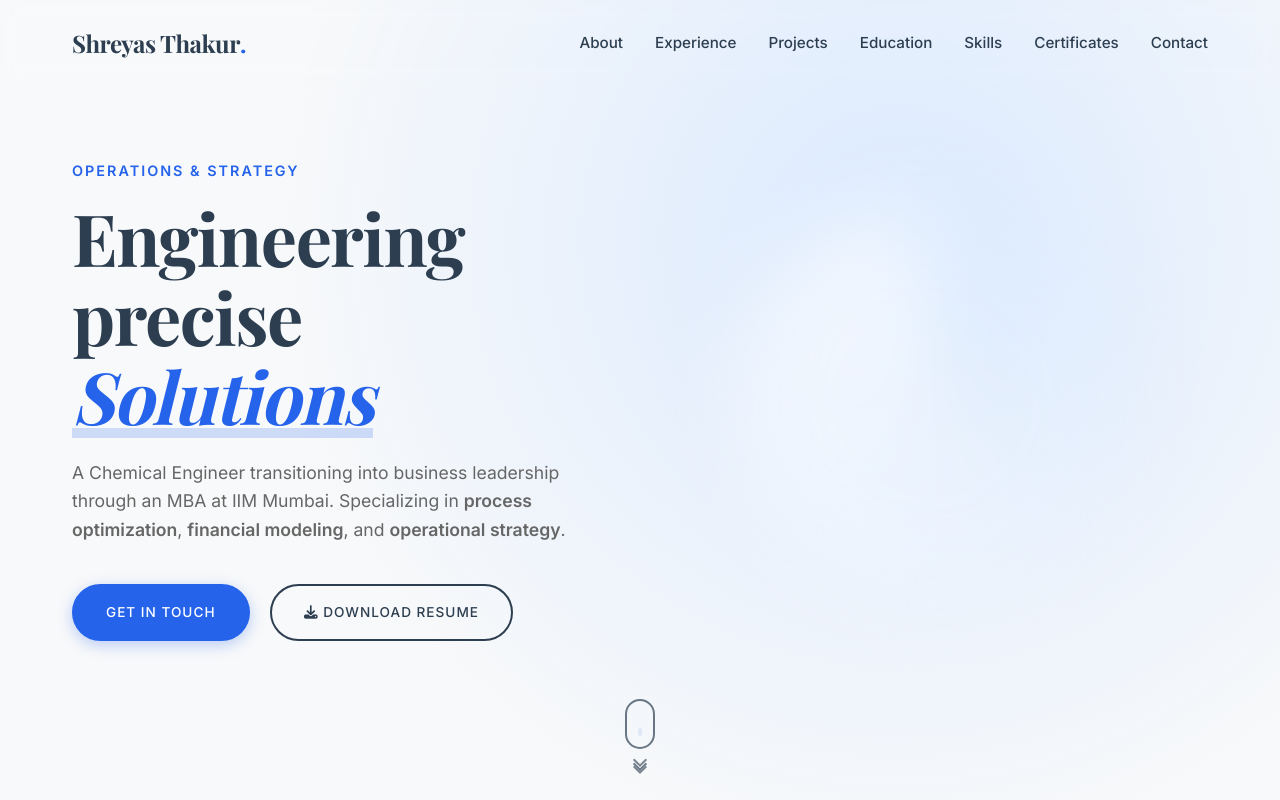
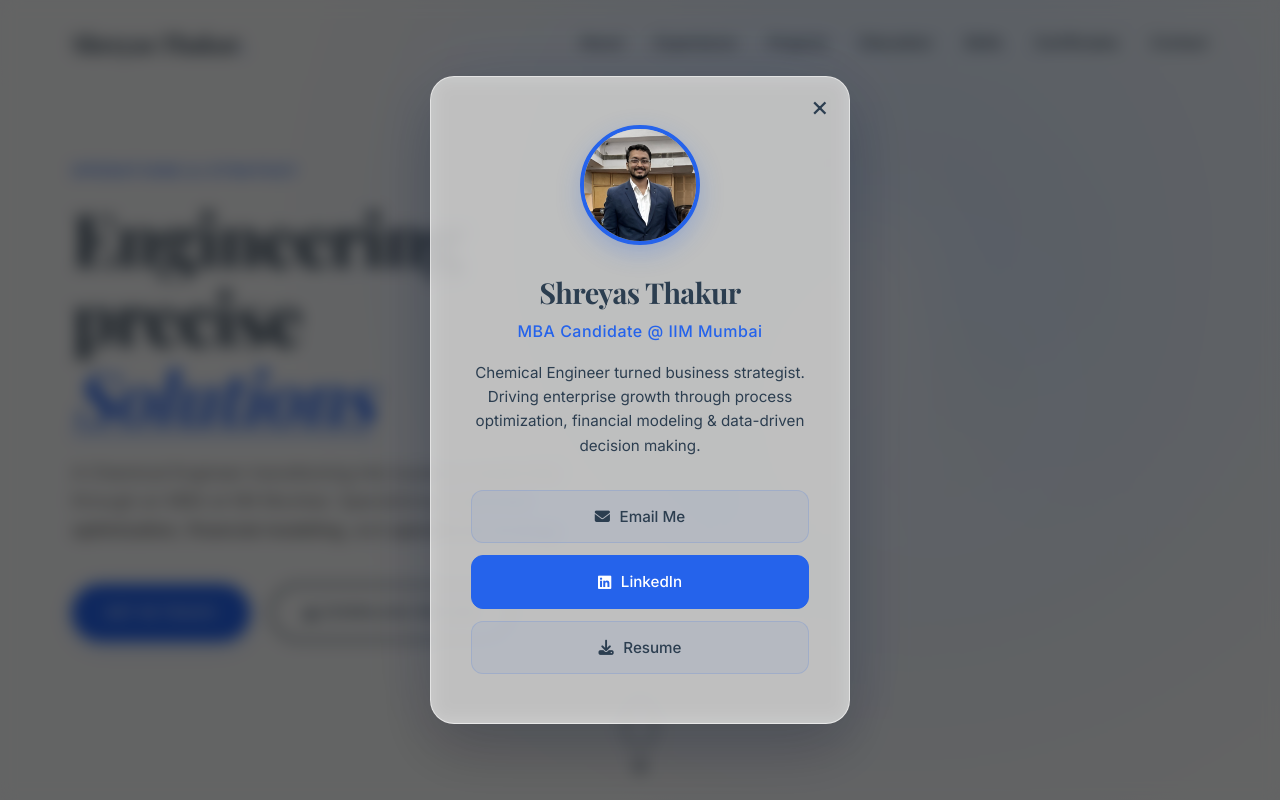
Before and after one commit to ShreyasThakur11/ShreyasThakur11.github.io, a plain HTML site: page Source Code/index.html in a window 1280 px wide. Both pictures are taken after a click on the link "Shreyas Thakur.". Shown: the top 800 px of the page. Drawn offline with nearby package versions, Linux system fonts and the light colour scheme; a web font is replaced by a local one.

Commit message:
Shreyas Thakur Portfolio
Co-authored-by: ShreyasThakur11 <thakursm11@gmail.com>

```diff
--- a/Source Code/assets/css/style.css
+++ b/Source Code/assets/css/style.css
@@ -1,7 +1,7 @@
 /*
  * Author: Amey Thakur
  * GitHub: https://github.com/amey-thakur
- * Date: 2026-02-17
+ * Date: 2026-07-01
  * License: MIT
  * Description: Main stylesheet for the portfolio website.
  */
@@ -2193,3 +2193,154 @@ footer {
     transform: translateY(-3px);
     box-shadow: 0 6px 20px rgba(37, 99, 235, 0.4);
 }
+
+/* ============================================
+   Digital Business Card Modal
+   ============================================ */
+
+.biz-card-content {
+    background: var(--glass-bg);
+    border: 1px solid var(--glass-border);
+    border-radius: 24px;
+    padding: 3rem 2.5rem;
+    width: 90%;
+    max-width: 420px;
+    position: relative;
+    text-align: center;
+    transform: translateY(30px) scale(0.95);
+    transition: transform 0.4s cubic-bezier(0.34, 1.56, 0.64, 1), opacity 0.3s ease;
+    box-shadow:
+        0 25px 60px rgba(0, 0, 0, 0.2),
+        0 0 80px rgba(37, 99, 235, 0.08);
+}
+
+#biz-card-modal.show .biz-card-content {
+    transform: translateY(0) scale(1);
+}
+
+/* Profile Photo */
+.biz-card-photo {
+    width: 120px;
+    height: 120px;
+    margin: 0 auto 1.5rem;
+    border-radius: 50%;
+    overflow: hidden;
+    border: 4px solid var(--accent-color);
+    box-shadow: 0 8px 25px rgba(37, 99, 235, 0.25);
+    transition: transform 0.3s ease;
+}
+
+.biz-card-photo:hover {
+    transform: scale(1.05);
+}
+
+.biz-card-photo img {
+    width: 100%;
+    height: 100%;
+    object-fit: cover;
+}
+
+/* Name */
+.biz-card-name {
+    font-family: var(--font-heading);
+    font-size: 1.8rem;
+    font-weight: 700;
+    color: var(--heading-color);
+    margin-bottom: 0.25rem;
+}
+
+/* Title */
+.biz-card-title {
+    font-size: 1rem;
+    font-weight: 500;
+    color: var(--accent-color);
+    margin-bottom: 1rem;
+    letter-spacing: 0.5px;
+}
+
+/* Pitch */
+.biz-card-pitch {
+    font-size: 0.95rem;
+    color: var(--light-text);
+    line-height: 1.6;
+    margin-bottom: 2rem;
+    max-width: 340px;
+    margin-left: auto;
+    margin-right: auto;
+}
+
+/* Action Buttons */
+.biz-card-actions {
+    display: flex;
+    flex-direction: column;
+    gap: 0.75rem;
+}
+
+.biz-card-btn {
+    display: flex;
+    align-items: center;
+    justify-content: center;
+    gap: 0.6rem;
+    padding: 0.85rem 1.5rem;
+    border-radius: 12px;
+    font-size: 0.95rem;
+    font-weight: 500;
+    text-decoration: none;
+    transition: all 0.3s ease;
+    background: rgba(37, 99, 235, 0.06);
+    color: var(--text-color);
+    border: 1px solid rgba(37, 99, 235, 0.15);
+}
+
+.biz-card-btn:hover {
+    background: rgba(37, 99, 235, 0.12);
+    border-color: var(--accent-color);
+    color: var(--accent-color);
+    transform: translateY(-2px);
+    box-shadow: 0 4px 15px rgba(37, 99, 235, 0.15);
+}
+
+.biz-card-btn-accent {
+    background: var(--accent-color);
+    color: white;
+    border-color: var(--accent-color);
+}
+
+.biz-card-btn-accent:hover {
+    background: #1d4ed8;
+    color: white;
+    border-color: #1d4ed8;
+}
+
+/* Close Button */
+.close-biz-card {
+    position: absolute;
+    top: 15px;
+    right: 20px;
+    font-size: 28px;
+    color: var(--light-text);
+    cursor: pointer;
+    transition: color 0.3s ease;
+    line-height: 1;
+}
+
+.close-biz-card:hover {
+    color: var(--accent-color);
+}
+
+/* Mobile Responsive */
+@media (max-width: 480px) {
+    .biz-card-content {
+        padding: 2rem 1.5rem;
+        border-radius: 20px;
+    }
+
+    .biz-card-photo {
+        width: 100px;
+        height: 100px;
+    }
+
+    .biz-card-name {
+        font-size: 1.5rem;
+    }
+}
--- a/Source Code/assets/js/main.js
+++ b/Source Code/assets/js/main.js
@@ -1,7 +1,7 @@
 /**
  * Author: Amey Thakur
  * GitHub: https://github.com/amey-thakur
- * Date: 2026-02-17
+ * Date: 2026-07-01
  * License: MIT
  * Description: Main JavaScript file handling navigation and interactions.
  */
@@ -439,4 +439,49 @@ document.addEventListener('DOMContentLoaded', () => {
             });
         });
     }
+
+    // --- Digital Business Card Modal ---
+    const logoBtn = document.getElementById('logo-btn');
+    const bizModal = document.getElementById('biz-card-modal');
+    const closeBizCard = document.querySelector('.close-biz-card');
+
+    if (logoBtn && bizModal) {
+        // Open on logo click
+        logoBtn.addEventListener('click', (e) => {
+            e.preventDefault();
+            bizModal.style.display = 'flex';
+            // Small delay for CSS transition to kick in
+            setTimeout(() => {
+                bizModal.classList.add('show');
+            }, 10);
+        });
+
+        // Close on X button
+        if (closeBizCard) {
+            closeBizCard.addEventListener('click', () => {
+                closeBizModal();
+            });
+        }
+
+        // Close on backdrop click
+        bizModal.addEventListener('click', (e) => {
+            if (e.target === bizModal) {
+                closeBizModal();
+            }
+        });
+
+        // Close on Escape key
+        document.addEventListener('keydown', (e) => {
+            if (e.key === 'Escape' && bizModal.classList.contains('show')) {
+                closeBizModal();
+            }
+        });
+
+        function closeBizModal() {
+            bizModal.classList.remove('show');
+            setTimeout(() => {
+                bizModal.style.display = 'none';
+            }, 300);
+        }
+    }
 });
--- a/Source Code/index.html
+++ b/Source Code/index.html
@@ -52,7 +52,7 @@
     <!-- Navigation -->
     <nav class="navbar">
         <div class="container nav-container">
-            <a href="#" class="logo">Shreyas Thakur<span class="dot">.</span></a>
+            <a href="javascript:void(0)" class="logo" id="logo-btn">Shreyas Thakur<span class="dot">.</span></a>
             <div class="hamburger">
                 <span></span>
                 <span></span>
@@ -415,6 +415,30 @@
         </div>
     </footer>
 
+    <!-- Digital Business Card Modal -->
+    <div id="biz-card-modal" class="modal">
+        <div class="biz-card-content card-glass">
+            <span class="close-biz-card">&times;</span>
+            <div class="biz-card-photo">
+                <img src="assets/img/profile.jpg" alt="Shreyas Thakur">
+            </div>
+            <h2 class="biz-card-name">Shreyas Thakur</h2>
+            <p class="biz-card-title">MBA Candidate @ IIM Mumbai</p>
+            <p class="biz-card-pitch">Chemical Engineer turned business strategist. Driving enterprise growth through process optimization, financial modeling & data-driven decision making.</p>
+            <div class="biz-card-actions">
+                <a href="mailto:thakursm11@gmail.com" class="biz-card-btn">
+                    <i class="fas fa-envelope"></i> Email Me
+                </a>
+                <a href="https://www.linkedin.com/in/shreyasthakur11/" target="_blank" class="biz-card-btn biz-card-btn-accent">
+                    <i class="fab fa-linkedin"></i> LinkedIn
+                </a>
+                <a href="https://github.com/ShreyasThakur11/Resume/releases/latest/download/Shreyas_Thakur_Resume.pdf" class="biz-card-btn">
+                    <i class="fas fa-download"></i> Resume
+                </a>
+            </div>
+        </div>
+    </div>
+
     <!-- Document Modal -->
     <div id="doc-modal" class="modal">
         <div class="modal-content card-glass">
```
